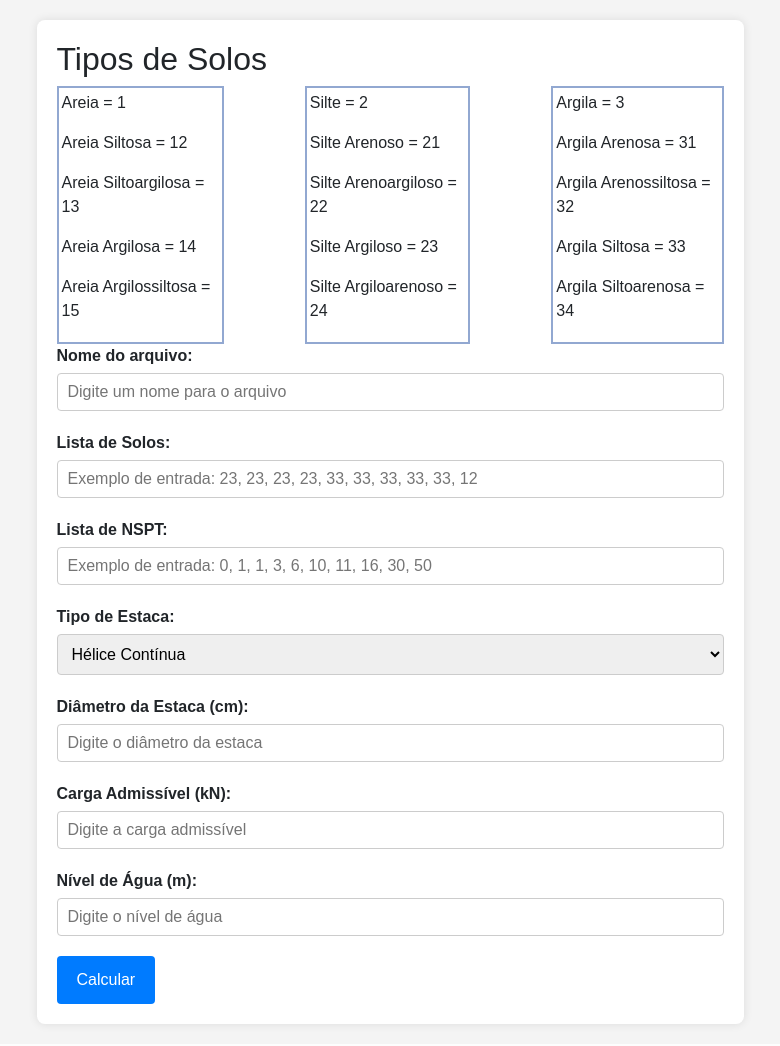
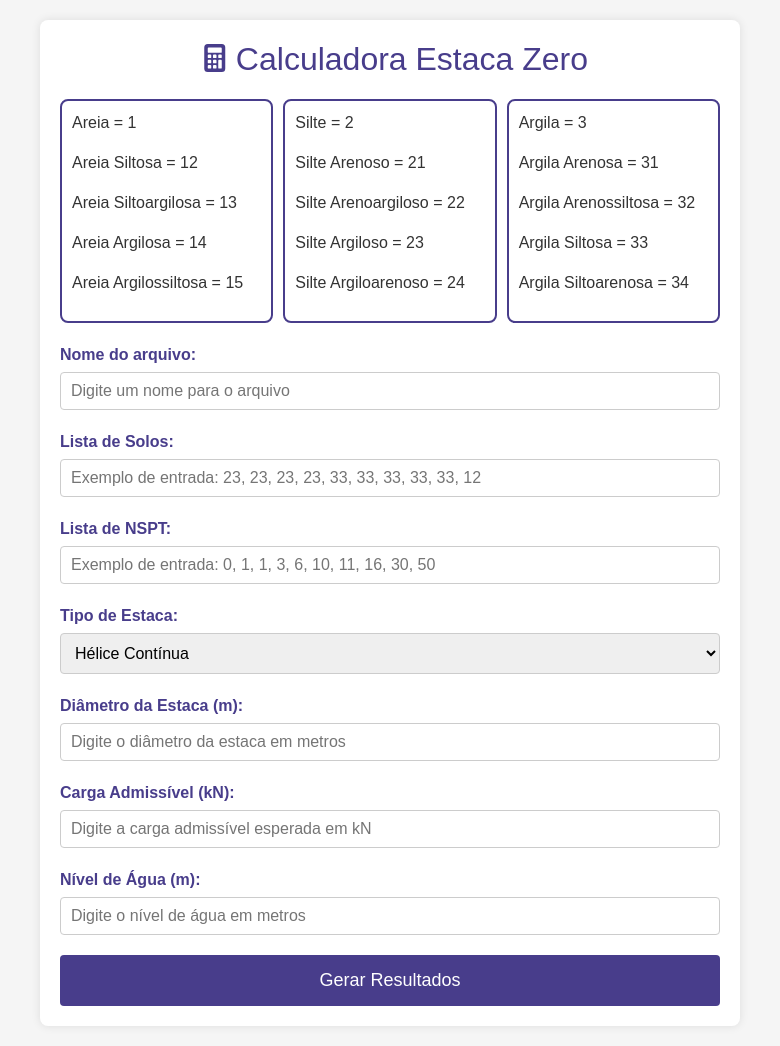
Before and after one commit to sillascoelho/CreationEstacaZero, a Flask app: template templates/main.html in a window 1280 px wide. Shown: the whole page, without its empty margins (250-1030 px from the left). Run offline with Flask 3, Linux system fonts and the light colour scheme; the template is opened without the code that fills it, so the values that code supplies are empty.

Commit message:
Gerando nova página

```diff
--- a/server.py
+++ b/server.py
@@ -7,7 +7,7 @@ app = Flask(__name__)
 
 def estacaZero():
 
-    return render_template('main.html')
+    return render_template('resultados.html')
 
 @app.route('/submitEstaca', methods=['POST', 'GET'])
 
--- a/templates/main.html
+++ b/templates/main.html
@@ -4,35 +4,43 @@
 
 <meta charset="UTF-8">
 <meta name="viewport" content="width=device-width, initial-scale=1.0">
-<title>Estaca Zero</title>
+<title>Calculadora - Estaca Zero</title>
 <style>
     body {
         font-family: Arial, sans-serif;
         margin: 0;
         padding: 0;
-        background-color: #f4f4f4;
-    }
-    .divSolos {
-        border-color: #92a8d1;
-        border-style: solid;
-        border-width: 2px;
-        padding: 3px;
-    }
-    .divSolosGeral{
-        display: flex;
-        gap: 81px;
-        justify-content: center;
+        background-color: #f5f5f5;
+        color: #333;
     }
     .container {
-        max-width: 707px;
+        max-width: 700px;
         margin: 20px auto;
         padding: 20px;
         background-color: #fff;
         border-radius: 8px;
         box-shadow: 0 0 10px rgba(0, 0, 0, 0.1);
     }
+    h2 {
+        color: #4d4d4d;
+        text-align: center;
+        margin-bottom: 20px;
+    }
+    .divSolosGeral {
+        display: flex;
+        justify-content: space-between;
+        margin-bottom: 20px;
+        gap: 10px
+    }
+    .divSolos {
+        flex: 1;
+        border: 2px solid #483D8B;
+        border-radius: 8px;
+        padding: 10px;
+    }
     .form-group {
         margin-bottom: 20px;
+        color: #483D8B;
     }
     label {
         font-weight: bold;
@@ -50,13 +58,16 @@
         height: 38px;
     }
     input[type="submit"] {
-        background-color: #007bff;
+        background-color:#483D8B;
         color: #fff;
         border: none;
         padding: 12px 20px;
         border-radius: 4px;
         cursor: pointer;
-        font-size: 16px;
+        font-size: 18px;
+        width: 100%;
+        display: block;
+        transition: background-color 0.3s ease;
     }
     input[type="submit"]:hover {
         background-color: #0056b3;
@@ -65,11 +76,17 @@
 
 {% endblock %}
 
-
 {% block body %}
-
+<body>
     <div class="container">
-    <h2>Tipos de Solos</h2>
+        <h2>
+            <font color="DarkSlateBlue" size="6">
+                <svg xmlns="http://www.w3.org/2000/svg" width="35" height="35" fill="currentColor" class="bi bi-calculator-fill" viewBox="0 0 10 20">
+                    <path d="M2 2a2 2 0 0 1 2-2h8a2 2 0 0 1 2 2v12a2 2 0 0 1-2 2H4a2 2 0 0 1-2-2zm2 .5v2a.5.5 0 0 0 .5.5h7a.5.5 0 0 0 .5-.5v-2a.5.5 0 0 0-.5-.5h-7a.5.5 0 0 0-.5.5m0 4v1a.5.5 0 0 0 .5.5h1a.5.5 0 0 0 .5-.5v-1a.5.5 0 0 0-.5-.5h-1a.5.5 0 0 0-.5.5M4.5 9a.5.5 0 0 0-.5.5v1a.5.5 0 0 0 .5.5h1a.5.5 0 0 0 .5-.5v-1a.5.5 0 0 0-.5-.5zM4 12.5v1a.5.5 0 0 0 .5.5h1a.5.5 0 0 0 .5-.5v-1a.5.5 0 0 0-.5-.5h-1a.5.5 0 0 0-.5.5M7.5 6a.5.5 0 0 0-.5.5v1a.5.5 0 0 0 .5.5h1a.5.5 0 0 0 .5-.5v-1a.5.5 0 0 0-.5-.5zM7 9.5v1a.5.5 0 0 0 .5.5h1a.5.5 0 0 0 .5-.5v-1a.5.5 0 0 0-.5-.5h-1a.5.5 0 0 0-.5.5m.5 2.5a.5.5 0 0 0-.5.5v1a.5.5 0 0 0 .5.5h1a.5.5 0 0 0 .5-.5v-1a.5.5 0 0 0-.5-.5zM10 6.5v1a.5.5 0 0 0 .5.5h1a.5.5 0 0 0 .5-.5v-1a.5.5 0 0 0-.5-.5h-1a.5.5 0 0 0-.5.5m.5 2.5a.5.5 0 0 0-.5.5v4a.5.5 0 0 0 .5.5h1a.5.5 0 0 0 .5-.5v-4a.5.5 0 0 0-.5-.5z"/>
+                </svg>
+              Calculadora Estaca Zero
+            </font>
+        </h2>
         <div class="divSolosGeral">
             <div class="divSolos">
                 <p>Areia = 1</p>
@@ -94,7 +111,6 @@
                 <p>Argila Siltosa = 33</p>
                 <p>Argila Siltoarenosa = 34</p>
             </div>
-
         </div>
 
         <form id="estacaForm" action="/submitEstaca" method="post">
@@ -112,7 +128,7 @@
             </div>
             <div class="form-group">
                 <label for="tipoEstaca">Tipo de Estaca:</label>
-            <select id="tipoEstaca" name="tipoEstaca" >
+                <select id="tipoEstaca" name="tipoEstaca">
                     <option value="Hélice Contínua">Hélice Contínua</option>
                     <option value="Escavada">Escavada</option>
                     <option value="Raiz">Raiz</option>
@@ -123,19 +139,20 @@
                 </select>
             </div>
             <div class="form-group">
-            <label for="diametroEstaca">Diâmetro da Estaca (cm):</label>
-            <input type="text" id="diametroEstaca" name="diametroEstaca" placeholder="Digite o diâmetro da estaca">
+                <label for="diametroEstaca">Diâmetro da Estaca (m):</label>
+                <input type="text" id="diametroEstaca" name="diametroEstaca" placeholder="Digite o diâmetro da estaca em metros">
             </div>
             <div class="form-group">
                 <label for="cargaAdmissivel">Carga Admissível (kN):</label>
-            <input type="text" id="cargaAdmissivel" name="cargaAdmissivel" placeholder="Digite a carga admissível">
+                <input type="text" id="cargaAdmissivel" name="cargaAdmissivel" placeholder="Digite a carga admissível esperada em kN">
             </div>
             <div class="form-group">
                 <label for="niveldAgua">Nível de Água (m):</label>
-            <input type="text" id="niveldAgua" name="niveldAgua" placeholder="Digite o nível de água">
+                <input type="text" id="niveldAgua" name="niveldAgua" placeholder="Digite o nível de água em metros">
             </div>
-        <input type="submit" value="Calcular">
+            <input type="submit" value="Gerar Resultados">
         </form>
     </div>
+</body>
 
 {% endblock %}
```
Also changed, not shown: templates/resultados.html (added, +92 -0 lines), templates/base.html (line endings or trailing spaces), 1 other file. Lines whose indentation alone changed are shown as unchanged.
